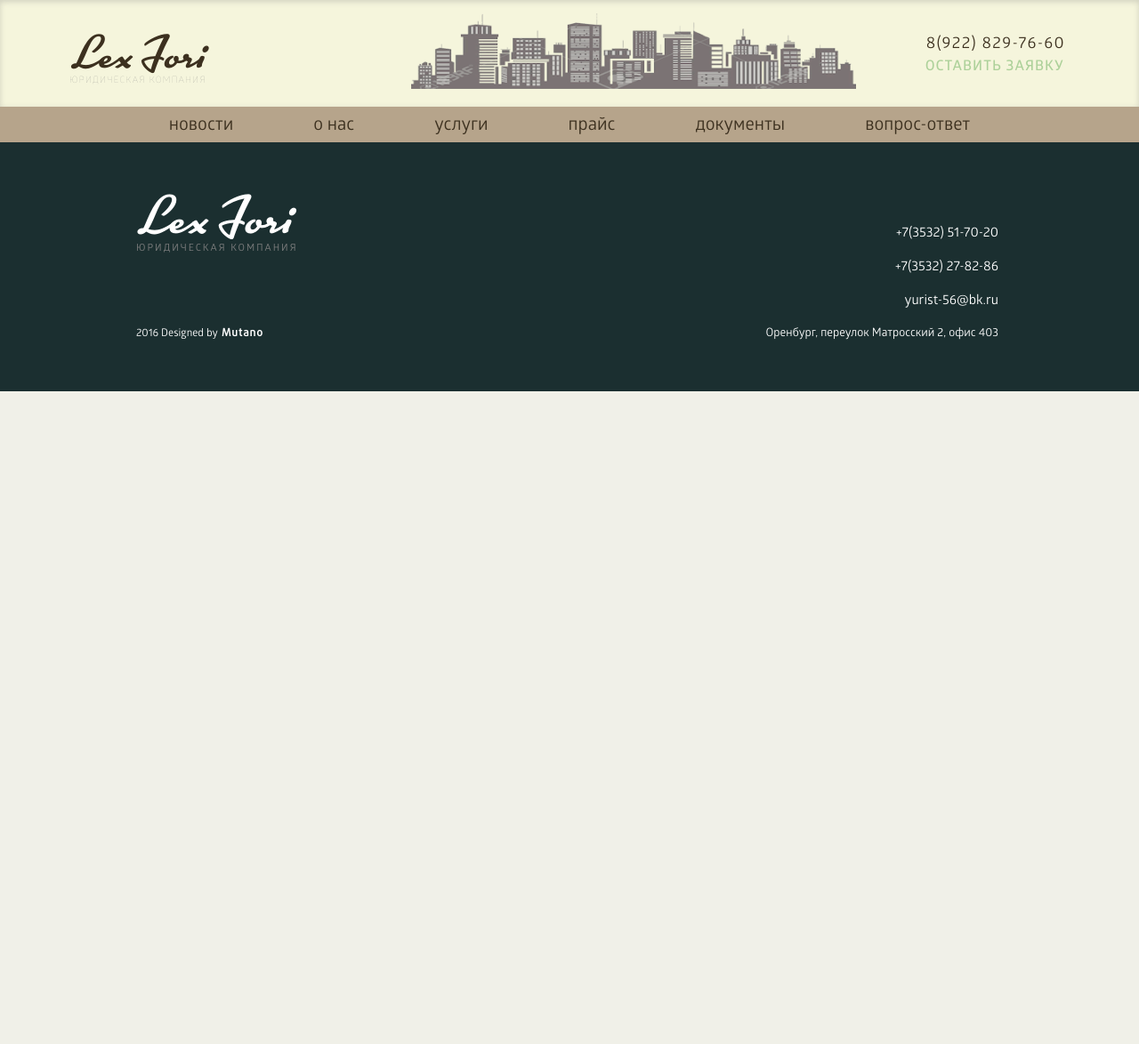
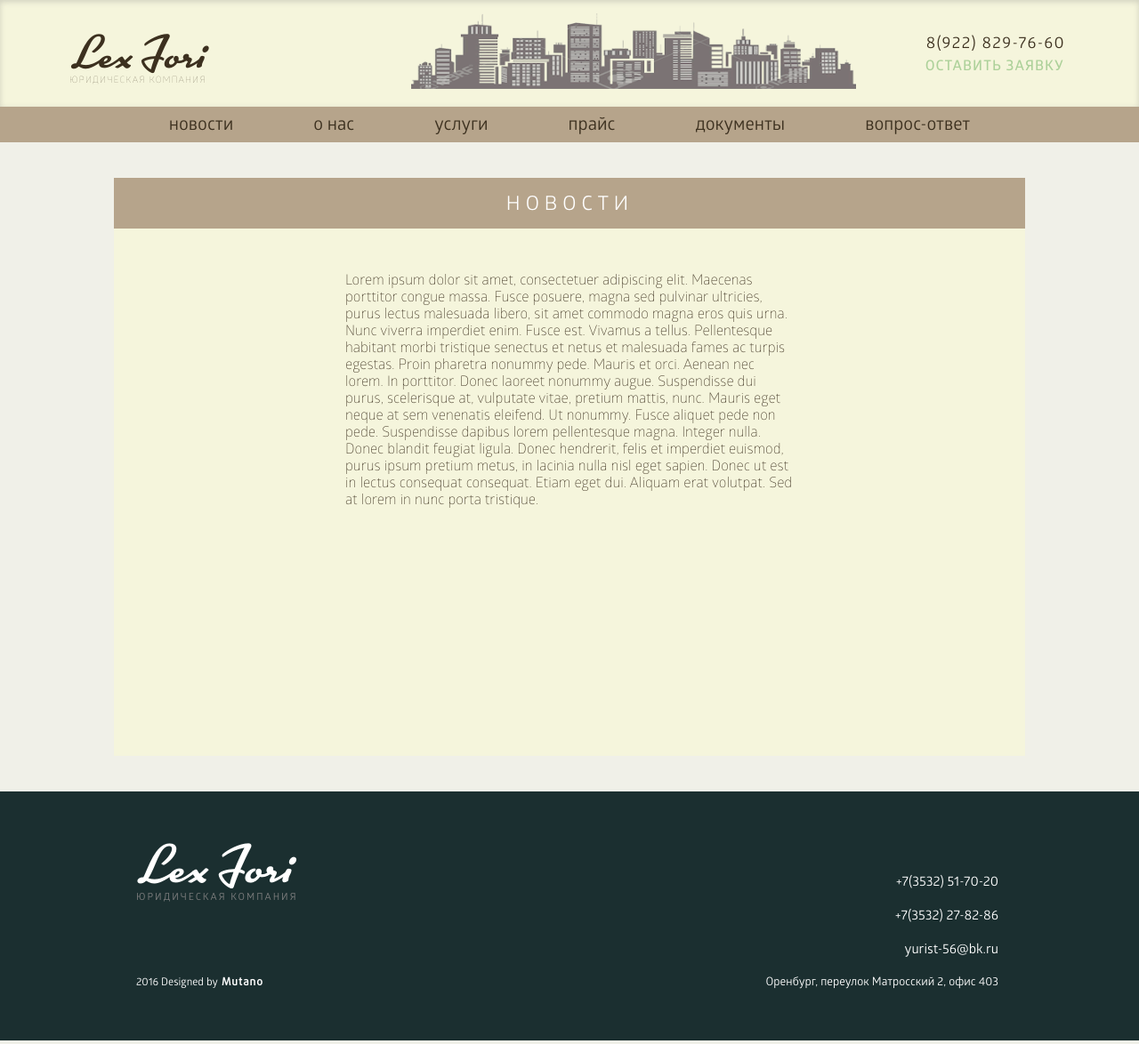
Before and after one commit to Mutanoball/Lex, a PHP site: page / in a window 1280 px wide. Shown: the whole page at 89% size. Before the commit the page ends 440 px from the top, so only its background shows below. Run offline with PHP 8.4, Linux system fonts and the light colour scheme; some libraries are stand-ins or nearby versions.

Commit message:
1st commit

```diff
--- a/index.php
+++ b/index.php
@@ -55,7 +55,7 @@
                 </div>
             </div>
         </div>
- <!--        <div class="content news">
+       <div class="content news">
             <div class="title">
                 новости
             </div>
@@ -63,7 +63,7 @@
                 Lorem ipsum dolor sit amet, consectetuer adipiscing elit. Maecenas porttitor congue massa. Fusce posuere, magna sed pulvinar ultricies, purus lectus malesuada libero, sit amet commodo magna eros quis urna. Nunc viverra imperdiet enim. Fusce est. Vivamus a tellus. Pellentesque habitant morbi tristique senectus et netus et malesuada fames ac turpis egestas. Proin pharetra nonummy pede. Mauris et orci. Aenean nec lorem. In porttitor. Donec laoreet nonummy augue.
                 Suspendisse dui purus, scelerisque at, vulputate vitae, pretium mattis, nunc. Mauris eget neque at sem venenatis eleifend. Ut nonummy. Fusce aliquet pede non pede. Suspendisse dapibus lorem pellentesque magna. Integer nulla. Donec blandit feugiat ligula. Donec hendrerit, felis et imperdiet euismod, purus ipsum pretium metus, in lacinia nulla nisl eget sapien. Donec ut est in lectus consequat consequat. Etiam eget dui. Aliquam erat volutpat. Sed at lorem in nunc porta tristique.
             </div>
-        </div>-->
+        </div>
         <div class="ground">
             <div class="container">
                 <div class="bot-logo">
--- a/main.css
+++ b/main.css
@@ -66,7 +66,6 @@ white-space: nowrap;
 	margin-left: -5px;
 	font-size: 10px;
 	letter-spacing: 1.3px;
-	color: grey;
 	font-family: GloberThin;
 }
 .city
@@ -120,7 +119,7 @@ white-space: nowrap;
 	min-width: 1000px;
 	height: 650px;
 	background-color: #f5f5dc;
-	margin: 40px 10%;
+	margin: 40px auto;
 
 }
 .title{
@@ -130,7 +129,7 @@ white-space: nowrap;
 	text-align: center;
 	background-color: #b6a48b;
 	color: white;
-	letter-spacing: 3px;
+	letter-spacing: 5px;
 	padding-top: 12px;
 	padding-bottom: 0px;
 	font-family: GloberBook;
@@ -138,6 +137,7 @@ white-space: nowrap;
 .inner{
 	margin: 50px 260px;
 	font-family: GloberLight;
+	white-space: normal;
 }
 
 
```
